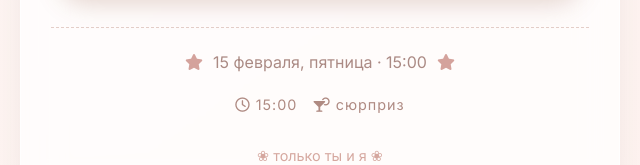
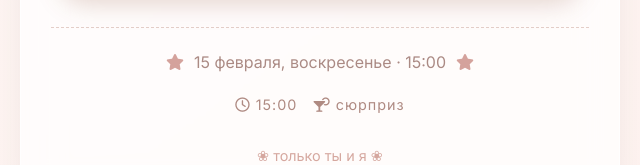
Before and after one commit to wildbsearcher-sudo/github.io, a plain HTML site: page index.html in a window 1280 px wide. Shown: the part 1280-1445 px from the top of the page, 320-960 px from the left. Drawn offline with nearby package versions, Linux system fonts and the light colour scheme.

Commit message:
Update index.html

```diff
--- a/index.html
+++ b/index.html
@@ -348,7 +348,7 @@
         <!-- маленький секрет при нажатии -->
         <div class="hint">
             <i class="fas fa-star" style="color: #d4a29c;"></i>
-            15 февраля, пятница · 15:00
+            15 февраля, воскресенье · 15:00
             <i class="fas fa-star" style="color: #d4a29c;"></i>
         </div>
 
```
